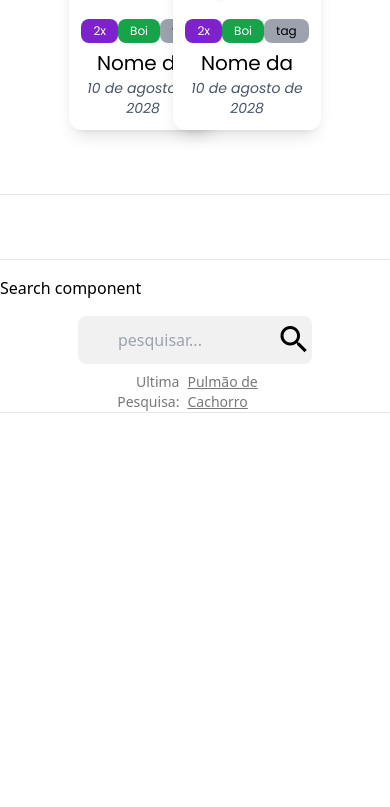
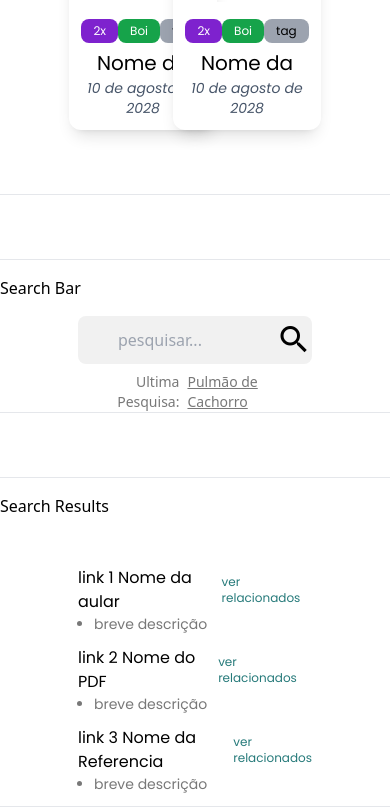
Before and after one commit to fabricadesoftware-ifc/fabricaHistologia_frontend, a Vue app: page /test-components in a window 390 px wide. Shown: the part 1465-2272 px from the top of the page. Before the commit the page ends 1878 px from the top, so only its background shows below. Built offline with nearby package versions, Linux system fonts and the light colour scheme.

Commit message:
FEAT: Creating the results components and adding the responsive design #41

```diff
--- a/dev-dist/sw.js
+++ b/dev-dist/sw.js
@@ -82,7 +82,7 @@ define(['./workbox-b5f7729d'], (function (workbox) { 'use strict';
     "revision": "3ca0b8505b4bec776b69afdba2768812"
   }, {
     "url": "index.html",
-    "revision": "0.iii8jt9de1o"
+    "revision": "0.bfd5kp7e32o"
   }], {});
   workbox.cleanupOutdatedCaches();
   workbox.registerRoute(new workbox.NavigationRoute(workbox.createHandlerBoundToURL("index.html"), {
--- a/package.json
+++ b/package.json
@@ -11,6 +11,7 @@
     "format": "prettier --write src/"
   },
   "dependencies": {
+    "@mdi/font": "^7.4.47",
     "@passageidentity/passage-auth": "^0.1.0-beta.28",
     "@passageidentity/passage-elements": "^1.21.6",
     "axios": "^1.7.2",
--- a/src/components/search/SearchBar.vue
+++ b/src/components/search/SearchBar.vue
@@ -14,7 +14,7 @@ const history = ref('Pulmão de Cachorro')
             </div>
             <div class="w-full flex justify-end mt-2">
                 <span class="text-[#787878] text-end mr-2 text-sm">Ultima Pesquisa:</span>
-                <RouterLink to="#" class="text-[#787878] underline decoration-1 text-sm">{{ history }}</RouterLink>
+                <RouterLink to="#" class="text-[#787878] underline decoration-1 text-sm sm:text-sm">{{ history }}</RouterLink>
             </div>
         </div>
     </ContainerDefault>
--- /dev/null
+++ b/src/components/search/SearchResults.vue
@@ -0,0 +1,37 @@
+<script setup>
+import ContainerDefault from '../ContainerDefault.vue';
+
+const searchResults = [
+    {
+        title: 'link 1 Nome da aular',
+        description: 'breve descrição',
+        link: '#'
+    },
+    {
+        title: 'link 2 Nome do PDF',
+        description: 'breve descrição',
+        link: '#'
+    },
+    {
+        title: 'link 3 Nome da Referencia',
+        description: 'breve descrição',
+        link: '#'
+    },
+]
+</script>
+
+<template>
+    <ContainerDefault>
+        <div class="w-3/4 mx-auto flex flex-col my-4 font-poppins">
+            <div v-for="(result, index) in searchResults" :key="index" class="w-full flex h-12 my-4 justify-between">
+                <div class="flex flex-col my">
+                    <RouterLink class="text-xl sm:text-base" :to="result.link">{{ result.title }}</RouterLink>
+                    <ul class="text-[#787878] list-disc ml-4 text-lg sm:text-sm">
+                        <li>{{ result.description }}</li>
+                    </ul>
+                </div>
+                <RouterLink class="my-auto text-[#267A7A] text-base sm:text-xs">ver relacionados</RouterLink>
+            </div>
+        </div>
+    </ContainerDefault>
+</template>
--- a/src/views/tests/ComponentsView.vue
+++ b/src/views/tests/ComponentsView.vue
@@ -8,6 +8,7 @@ import DefaultTitle from '@/components/DefaultTitle.vue';
 import CardsContainer from '@/components/CardsContainer.vue';
 import SlideCard from '@/components/SlideCard.vue';
 import SearchBar from '@/components/search/SearchBar.vue'
+import SearchResults from '@/components/search/SearchResults.vue';
 
 const objs = ref([
     {name: 'Nome da lâmina', date: ['10', 'agosto', '2028'], tags: [{color: 'text-white', background: 'bg-purple-700', content: '2x'}, {color: 'text-white', background: 'bg-green-600', content: 'Boi'}, {color: 'text-black', background: 'bg-gray-400', content: 'tag'} ]},
@@ -81,8 +82,15 @@ const datas_AdditionalInfo = [
         <br>
 
         <hr class="mt-10">
-        <p class="py-4">Search component</p>
+        <p class="py-4">Search Bar</p>
         <SearchBar />
+        <hr>
+
+        <br>
+
+        <hr class="mt-10">
+        <p class="py-4">Search Results</p>
+        <SearchResults />
         <hr>
     </main>
 </template>
```
Also changed, not shown: 1 other file (tests, documents, lock files or other folders).
